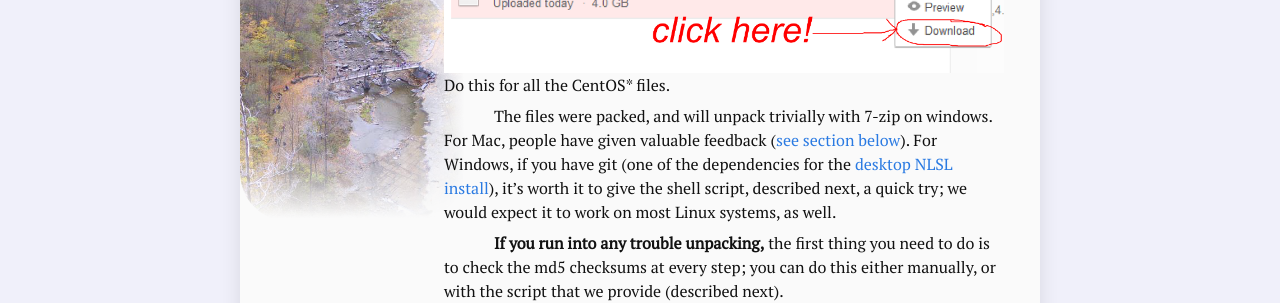
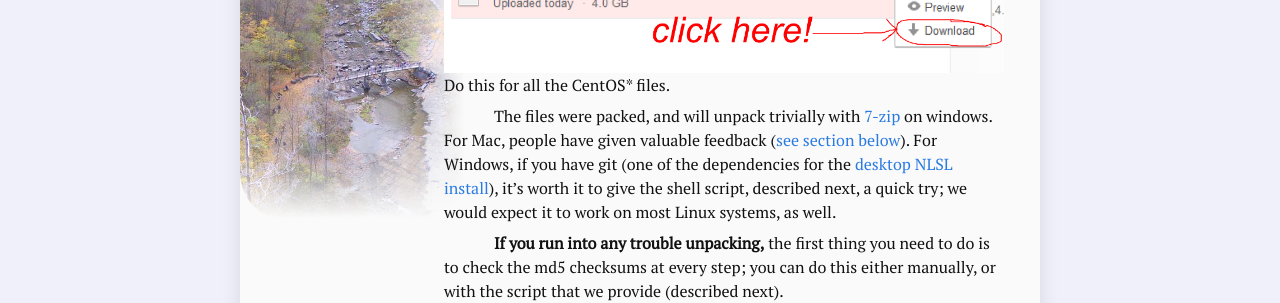
Before and after one commit to jmfranck/acert.github.io, a Jekyll site: the page built from VirtualBox/Downloads.md, in a window 1280 px wide and 900 px high, scrolled down 318 px. Shown: the part 155-458 px from the top of the window. Built offline with Jekyll 4.4.1, drawn with Linux system fonts in a browser that asks for light colours; part of the change alters nothing that is shown.

Commit message:
added link to 7-zip

```diff
--- a/VirtualBox/Downloads.md
+++ b/VirtualBox/Downloads.md
@@ -13,7 +13,7 @@ Don't click the file name or the large download icon at the top of the page.  Ra
 ![]({{ site.url }}/assets/box_info.png)
 Do this for all the CentOS* files.
 
-The files were packed, and will unpack trivially with 7-zip on windows.
+The files were packed, and will unpack trivially with [7-zip](http://www.7-zip.org/){:target="_blank"} on windows.
 For Mac, people have given valuable feedback ([see section below](#Macnotes)).
 For Windows, if you have git (one of the dependencies for the [desktop NLSL install]({{ site.url }}/Software/NLSL.html)), it's worth it to give the shell script, described next, a quick try; we would expect it to work on most Linux systems, as well.
 
```
